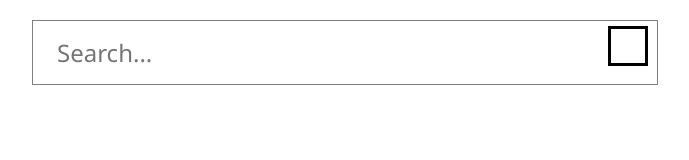
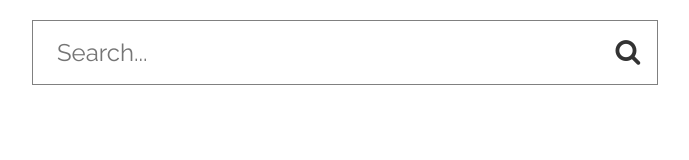
Before and after one commit to ciyuxu/searchbar, a React (Create React App) app: page / in a window 1280 px wide. Shown: the top 160 px of the page, without its empty margins (310-999 px from the left). Built offline with nearby package versions, Linux system fonts and the light colour scheme.

Commit message:
styling searchbar 2nd attepmt

```diff
--- a/package.json
+++ b/package.json
@@ -3,6 +3,7 @@
   "version": "0.1.0",
   "private": true,
   "dependencies": {
+    "font-awesome": "^4.7.0",
     "react": "^16.2.0",
     "react-dom": "^16.2.0"
   },
--- a/public/index.html
+++ b/public/index.html
@@ -1,5 +1,6 @@
 <!DOCTYPE html>
 <html lang="en">
+
 <head>
   <meta charset="utf-8">
   <meta name="viewport" content="width=device-width, initial-scale=1, shrink-to-fit=no">
@@ -10,6 +11,7 @@
     -->
   <link rel="manifest" href="%PUBLIC_URL%/manifest.json">
   <link rel="shortcut icon" href="%PUBLIC_URL%/favicon.ico">
+  <link href="https://fonts.googleapis.com/css?family=Raleway" rel="stylesheet">
   <!--
       Notice the use of %PUBLIC_URL% in the tags above.
       It will be replaced with the URL of the `public` folder during the build.
@@ -21,6 +23,7 @@
     -->
   <title>React App</title>
 </head>
+
 <body>
   <noscript>
     You need to enable JavaScript to run this app.
@@ -37,4 +40,5 @@
       To create a production bundle, use `npm run build` or `yarn build`.
     -->
 </body>
+
 </html>
--- a/src/Searchbar.css
+++ b/src/Searchbar.css
@@ -7,7 +7,7 @@
   height: 40px;
   margin: 20px;
 
-  font-family: "Segoe UI", Tahoma, Geneva, Verdana, sans-serif;
+  font-family: "Raleway", Tahoma, Geneva, Verdana, sans-serif;
   font-size: 24px;
   border: 1px solid grey;
 }
@@ -17,7 +17,7 @@
   height: 40px;
   padding: 1px;
   background: transparent;
-  border: black solid;
+  border: transparent;
   color: #333;
   margin-left: -70px;
   padding-top: 10px;
@@ -27,3 +27,7 @@
 .Searchbar input[type="text"] {
   padding: 11px 0 12px 1em;
 }
+
+i {
+  padding-bottom: 1em;
+}
--- a/src/Searchbar.js
+++ b/src/Searchbar.js
@@ -1,5 +1,6 @@
 import React, { PureComponent } from "react";
 import "./Searchbar.css";
+import "../node_modules/font-awesome/css/font-awesome.min.css";
 
 class Searchbar extends PureComponent {
   render() {
@@ -12,7 +13,9 @@ class Searchbar extends PureComponent {
             type="text"
             alt="Type your search here"
           />
-          <button className="Search-button " type="submit" />
+          <button className="Search-button" type="submit">
+            <i className="fa fa-search fa-2x" aria-hidden="true" />
+          </button>
         </form>
       </div>
     );
```
Also changed, not shown: 1 other file (tests, documents, lock files or other folders). Lines whose indentation alone changed are shown as unchanged.
